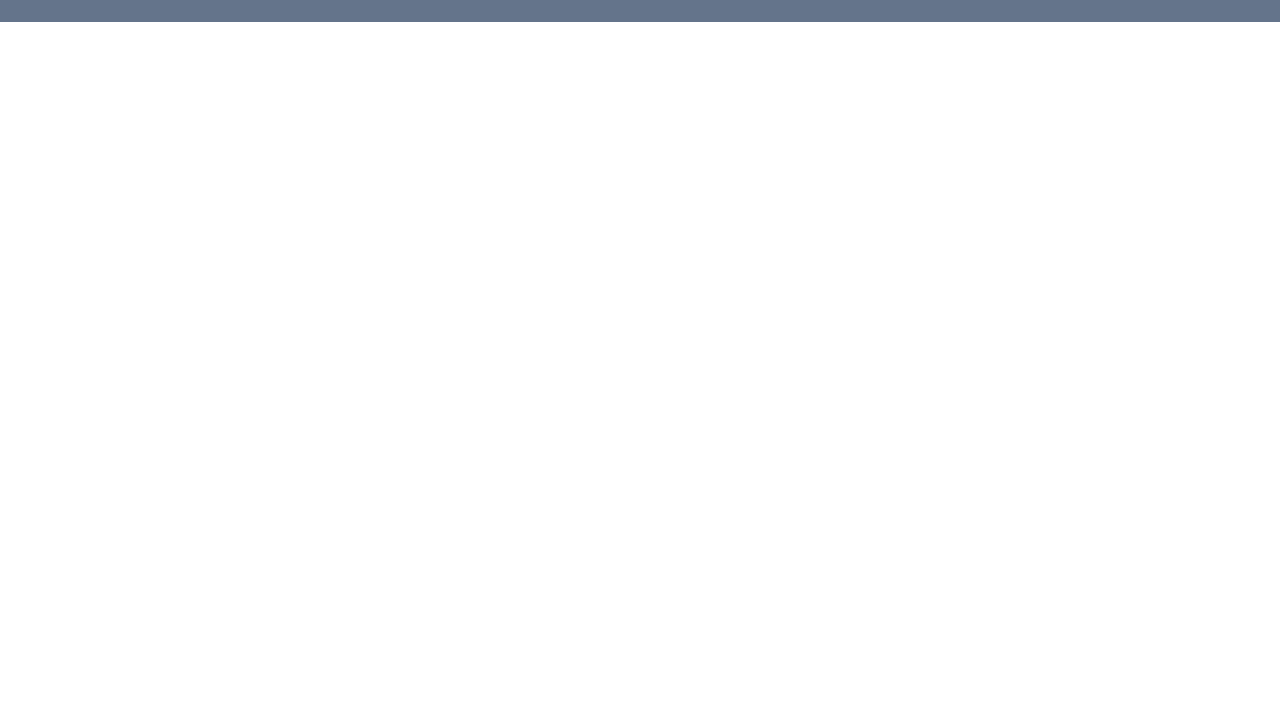
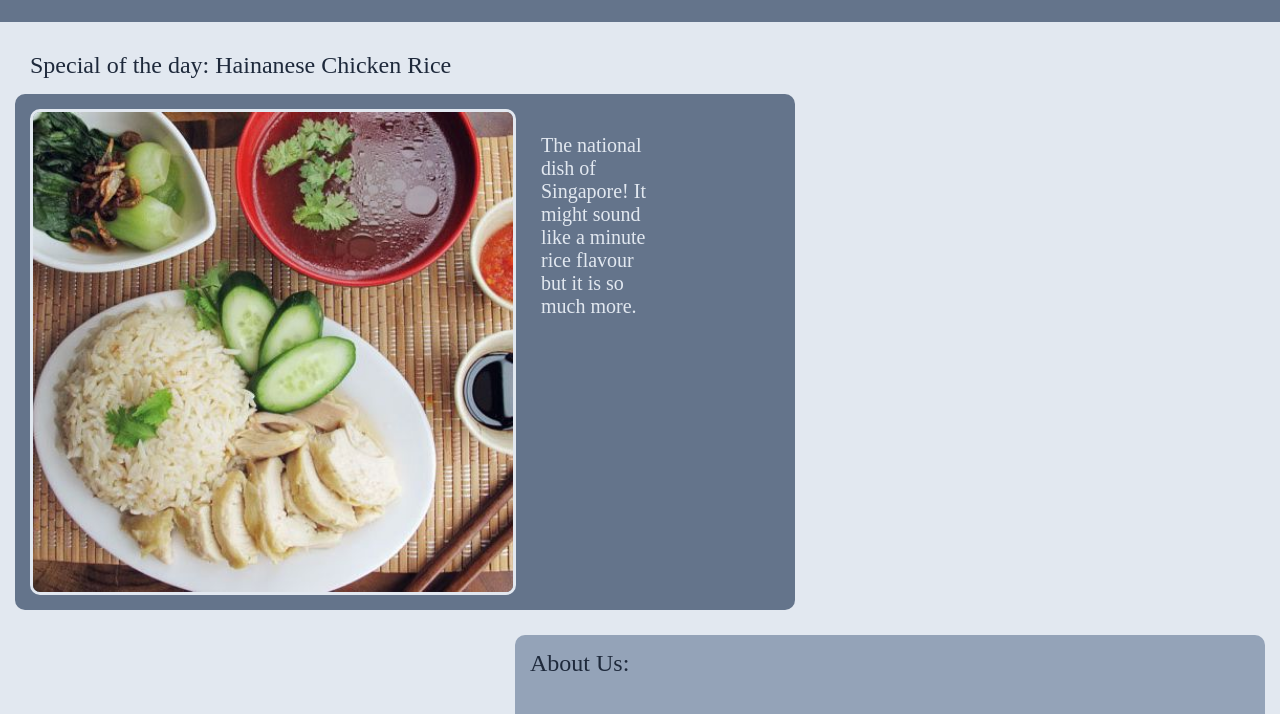
Before and after one commit to brenton-j-andrews/odin_restaurant, a website with bundled scripts: page dist/index.html in a window 1280 px wide. Shown: the part 86-800 px from the top of the page. Built offline with nearby package versions, Linux system fonts and the light colour scheme.

Commit message:
Home page styling in progress. Food object creation started. Getting there!

```diff
--- /dev/null
+++ b/src/food_objects.js
@@ -0,0 +1,14 @@
+// This script holds the objects associated with each menu item. Each object has a dish name, photo file path, description and image source.
+
+let foodObjectArr = [];
+
+const dish_1 = {
+    dish_name:"Hainanese Chicken Rice",
+    image_url: "../src/assets/pictures/chicken_rice.jpg",
+    description: "The national dish of Singapore! It might sound like a minute rice flavour but it is so much more.",
+    source: "Image sourced from SeriousEats.com"
+}
+
+foodObjectArr.push(dish_1);
+
+export default foodObjectArr;
--- a/src/pages/contact_page.js
+++ b/src/pages/contact_page.js
@@ -0,0 +1,9 @@
+// Create the main page content -> "About" paragraph and special of the day!
+const contactPage = function() {
+    const contact_contents = document.querySelector("main");
+    contact_contents.innerHTML = "";
+    contact_contents.textContent = "hello from the contact page!";
+}
+
+
+export default contactPage;
--- a/src/pages/home_page.js
+++ b/src/pages/home_page.js
@@ -1,20 +1,57 @@
 import MyImage from "../assets/pictures/chicken_rice.jpg";
-import createNavBar from "./website";
+import foodObjectArr from "../food_objects";
+import contactPage from "./contact_page";
+
+// Create the main page content -> "About" paragraph and special of the day!
+const homePage = function() {
+    const home_contents = document.querySelector("main");
+    home_contents.innerHTML = "";
+    home_contents.className = "main-section-wrapper";
+
+    // "Special of the day" content wrapper.
+    const daily_special_wrapper = document.createElement("div");
+    daily_special_wrapper.className = "special-wrapper";
+
+    // Daily special header.
+    const daily_special_title = document.createElement("p");
+    daily_special_title.className = "daily-special-title";
+    daily_special_title.textContent = `Special of the day: ${foodObjectArr[0].dish_name}`;
+    daily_special_wrapper.appendChild(daily_special_title);
 
 
-// Create the main page content -> "About" paragraph and special of the day!
-const homePage = function(content) {
-    const main_section = document.createElement("div");
-    const special_of_the_day = document.createElement("img");
-    special_of_the_day.src = MyImage;
-    special_of_the_day.className = "special-of-the-day-img";
-
-    main_section.className = "main-section-wrapper";
-    main_section.appendChild(special_of_the_day);
+    // Daily special lower div...
+    const daily_special_lower = document.createElement("div");
+    daily_special_lower.className = "daily-special-lower";
 
 
-    // main_section.append(special_of_the_day);
-    content.appendChild(main_section);
+    // Daily special image.
+    const special_of_the_day = document.createElement("img");
+    special_of_the_day.src = foodObjectArr[0].image_url;
+    daily_special_lower.appendChild(special_of_the_day);
+
+    // Daily special description.
+    const daily_special_description = document.createElement("p");
+    daily_special_description.className = "daily-special-paragraph";
+    daily_special_description.textContent = foodObjectArr[0].description;
+    daily_special_lower.appendChild(daily_special_description);
+
+    daily_special_wrapper.appendChild(daily_special_lower);
+
+
+    // "About Us" section styling.
+    const about_wrapper = document.createElement("div");
+    about_wrapper.className = "about-wrapper";
+
+    // Daily special header.
+    const about_us_title = document.createElement("p");
+    about_us_title.className = "about-us-title";
+    about_us_title.textContent = `About Us:`;
+    about_wrapper.appendChild(about_us_title);
+
+
+    home_contents.appendChild(daily_special_wrapper);
+    home_contents.appendChild(about_wrapper);
+
 
 }
 
--- a/src/pages/menu_page.js
+++ b/src/pages/menu_page.js
@@ -1,8 +1,9 @@
 import createNavBar from "./website";
 
 function menuPage() {
-    const content = document.querySelector("#content");
-    content.textContent = "test";
+    const menu_contents = document.querySelector("main");
+    menu_contents.innerHTML = "";
+    menu_contents.textContent = "hello?";
 }
 
 export default menuPage;
--- a/src/pages/website.js
+++ b/src/pages/website.js
@@ -1,5 +1,6 @@
 import homePage from "./home_page";
 import menuPage from "./menu_page";
+import contactPage from "./contact_page";
 
 // Create the nav bar.
 const createNavBar = function(content) {
@@ -26,6 +27,7 @@ const createNavBar = function(content) {
     home_btn.addEventListener("click", (e) => {
         if (e.target.classList.contains("active")) return;
         activeButton(e);
+        homePage();
     });
 
 
@@ -36,6 +38,7 @@ const createNavBar = function(content) {
     menu_btn.addEventListener("click", (e) => {
         if (e.target.classList.contains("active")) return;
         activeButton(e);
+        menuPage();
     });
 
 
@@ -46,9 +49,8 @@ const createNavBar = function(content) {
     contact_btn.addEventListener("click", (e) => {
         if (e.target.classList.contains("active")) return;
         activeButton(e);
+        contactPage();
     });
-
-
 
     nav_bar_btns.appendChild(home_btn);
     nav_bar_btns.appendChild(menu_btn);
@@ -67,11 +69,17 @@ const activeButton = function(button) {
     button.target.classList.add("active");
 }
 
-
+// "page_content" div reset. This div is where elements unique to each page are rendered.
+const pageContentDiv = function(content) {
+    const page_content = document.createElement("main");
+    content.appendChild(page_content);
+}
 
 const siteContents = function() {
     const content = document.querySelector("#content");
     createNavBar(content);
+    pageContentDiv(content);
+    homePage();
 }
 
 export default siteContents;
--- a/src/styles/styles.css
+++ b/src/styles/styles.css
@@ -57,5 +57,56 @@
     background-color: var(--text-slate);
 
     display: flex;
+    flex-direction: column;
     padding: 15px;
 }
+
+/* || Home Page Styling - Daily Special section*/
+.special-wrapper {
+    display: flex;
+    flex-direction: column;
+}
+
+.daily-special-title, .about-us-title {
+    color: var(--nav-bar-btn-hover-slate);
+    font-size: 24px;
+    margin: 15px;
+}
+
+.daily-special-lower {
+    display: flex;
+    background-color: var(--nav-bar-slate);
+    width: 60%;
+
+    padding: 15px;
+    border-radius: 10px;
+}
+
+.daily-special-lower img {
+    width: 480px;
+    height: auto;
+
+    border: 3px solid var(--text-slate);
+    border-radius: 10px;
+}
+
+.daily-special-paragraph {
+    width: 120px;
+    padding: 25px;
+
+    font-size: 20px;
+    color: var(--text-slate);
+}
+
+/* || Home Page Styling - About section */
+
+.about-wrapper {
+    width: 60%;
+    height: 500px;
+    background-color: var(--nav-bar-btn-slate);
+    border-radius: 10px;
+
+    margin-left: auto;
+    margin-right: 0;
+    margin-top: 25px;
+}
```
Also changed, not shown: dist/main.js.
